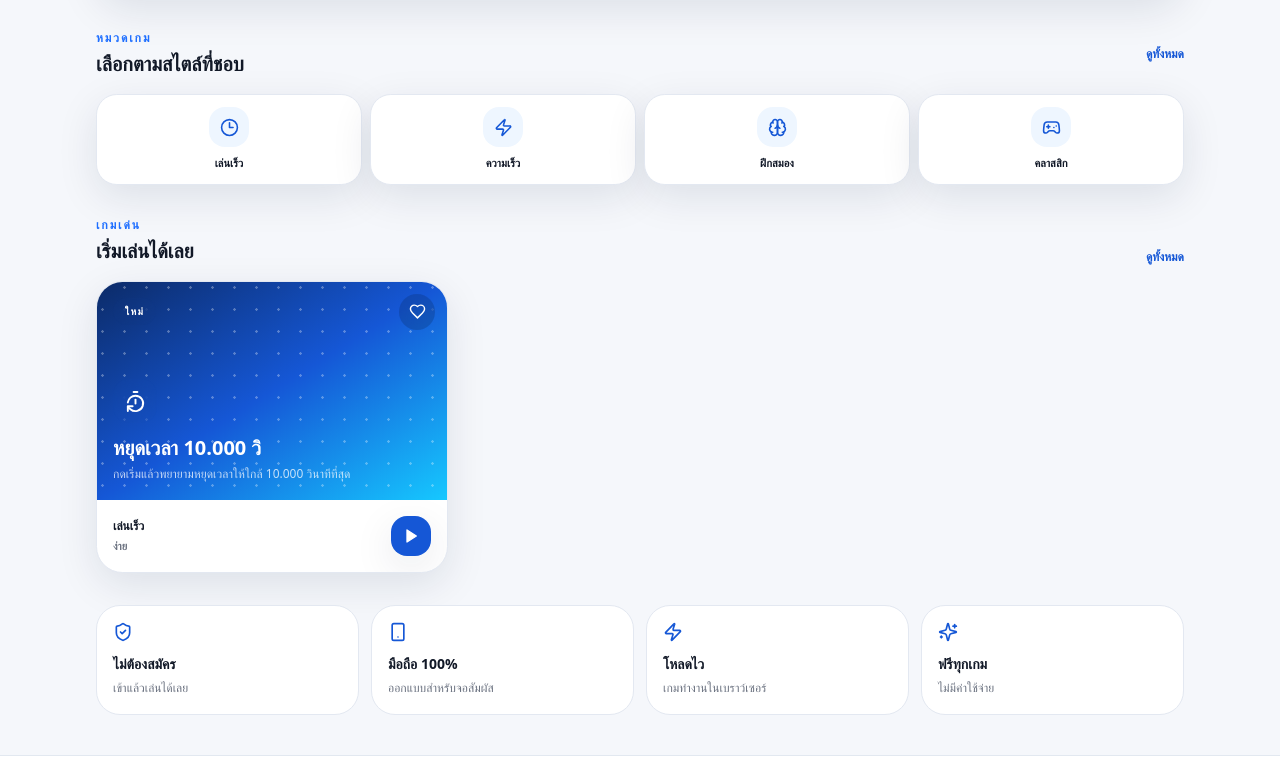
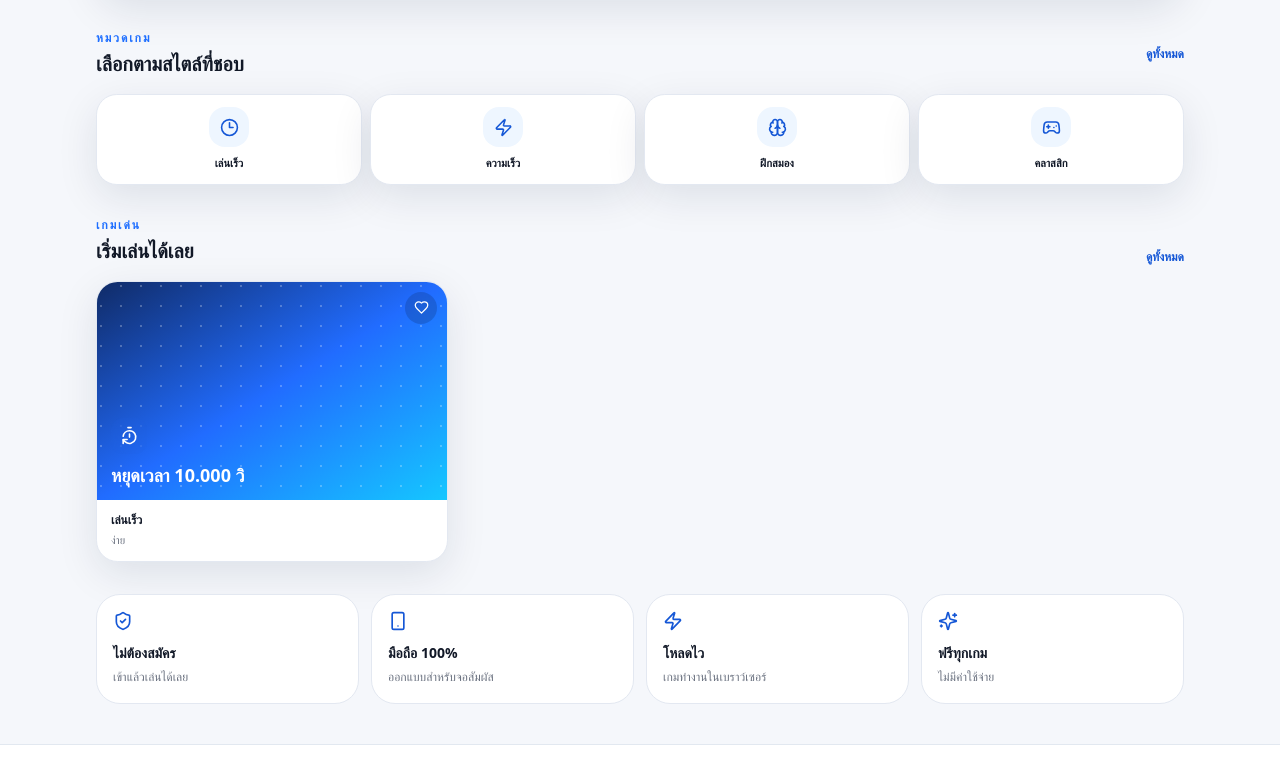
Before and after one commit to UnknownCode-2026/siamplay, a Next.js app: page / in a window 1280 px wide. Shown: the part 599-1369 px from the top of the page. Built offline with nearby package versions, Linux system fonts and the light colour scheme.

Commit message:
feat(v1.3): rebuild components/games/GameCard.tsx

```diff
--- a/components/games/GameCard.tsx
+++ b/components/games/GameCard.tsx
@@ -1,7 +1,7 @@
 "use client";
 
 import Link from "next/link";
-import { Heart, Play, TimerReset } from "lucide-react";
+import { Heart, TimerReset } from "lucide-react";
 import { useEffect, useState } from "react";
 import type { GameDefinition } from "@/types/game";
 import { STORAGE_KEYS, safeRead, safeWrite } from "@/lib/storage";
@@ -22,25 +22,20 @@ export function GameCard({ game, compact = false }: { game: GameDefinition; comp
   }
 
   return (
-    <Link href={game.route} className="game-card group overflow-hidden rounded-[1.65rem] border surface shadow-soft">
-      <div className={`relative overflow-hidden bg-gradient-to-br from-[#0c2b68] via-[#1557d6] to-[#16c8ff] ${compact ? "aspect-[1/1]" : "aspect-[16/10]"}`}>
-        <div className="absolute inset-0 opacity-30" style={{ backgroundImage: "radial-gradient(circle at 25% 25%, white 0 1px, transparent 1.5px)", backgroundSize: "22px 22px" }} />
-        <div className="absolute left-4 top-4 rounded-full bg-white/12 px-3 py-1.5 text-[10px] font-black uppercase tracking-[.12em] text-white backdrop-blur">ใหม่</div>
-        <button onClick={toggleFavorite} aria-label="เกมโปรด" className="absolute right-3 top-3 grid h-9 w-9 place-items-center rounded-full bg-black/15 text-white backdrop-blur">
-          <Heart size={17} fill={favorite ? "currentColor" : "none"} />
+    <Link href={game.route} className="game-card overflow-hidden rounded-[1.35rem] border surface shadow-soft">
+      <div className={`relative overflow-hidden bg-gradient-to-br from-[#102b67] via-[#216cff] to-[#15c7ff] ${compact ? "aspect-[1.15/1]" : "aspect-[16/10]"}`}>
+        <div className="absolute inset-0 opacity-25" style={{backgroundImage:"radial-gradient(circle at 20% 20%, white 0 1px, transparent 1.3px)",backgroundSize:"20px 20px"}}/>
+        <button onClick={toggleFavorite} aria-label="เกมโปรด" className="absolute right-2.5 top-2.5 z-10 grid h-8 w-8 place-items-center rounded-full bg-black/15 text-white backdrop-blur">
+          <Heart size={15} fill={favorite ? "currentColor" : "none"} />
         </button>
-        <div className="absolute inset-x-0 bottom-0 p-4 text-white">
-          <div className="mb-3 grid h-11 w-11 place-items-center rounded-2xl bg-white/14 backdrop-blur"><TimerReset size={23}/></div>
-          <h3 className={`font-black leading-tight ${compact ? "text-base" : "text-xl"}`}>{game.name}</h3>
-          {!compact && <p className="mt-1 line-clamp-2 text-xs leading-5 text-white/75">{game.description}</p>}
+        <div className="absolute inset-x-0 bottom-0 p-3.5 text-white">
+          <div className="mb-2.5 grid h-9 w-9 place-items-center rounded-xl bg-white/14 backdrop-blur"><TimerReset size={19}/></div>
+          <h3 className={`font-bold leading-tight ${compact ? "text-sm" : "text-lg"}`}>{game.name}</h3>
         </div>
       </div>
-      <div className="flex items-center justify-between gap-3 p-4">
-        <div className="min-w-0">
-          <p className="truncate text-xs font-black text-main">{game.category}</p>
-          <p className="mt-1 text-[11px] font-bold text-muted">{game.difficulty}</p>
-        </div>
-        <span className="grid h-10 w-10 shrink-0 place-items-center rounded-2xl bg-siam-600 text-white shadow-soft"><Play size={16} fill="currentColor"/></span>
+      <div className="px-3.5 py-3">
+        <p className="truncate text-xs font-semibold text-main">{game.category}</p>
+        <p className="mt-1 text-[11px] font-medium text-muted">{game.difficulty}</p>
       </div>
     </Link>
   );
```
